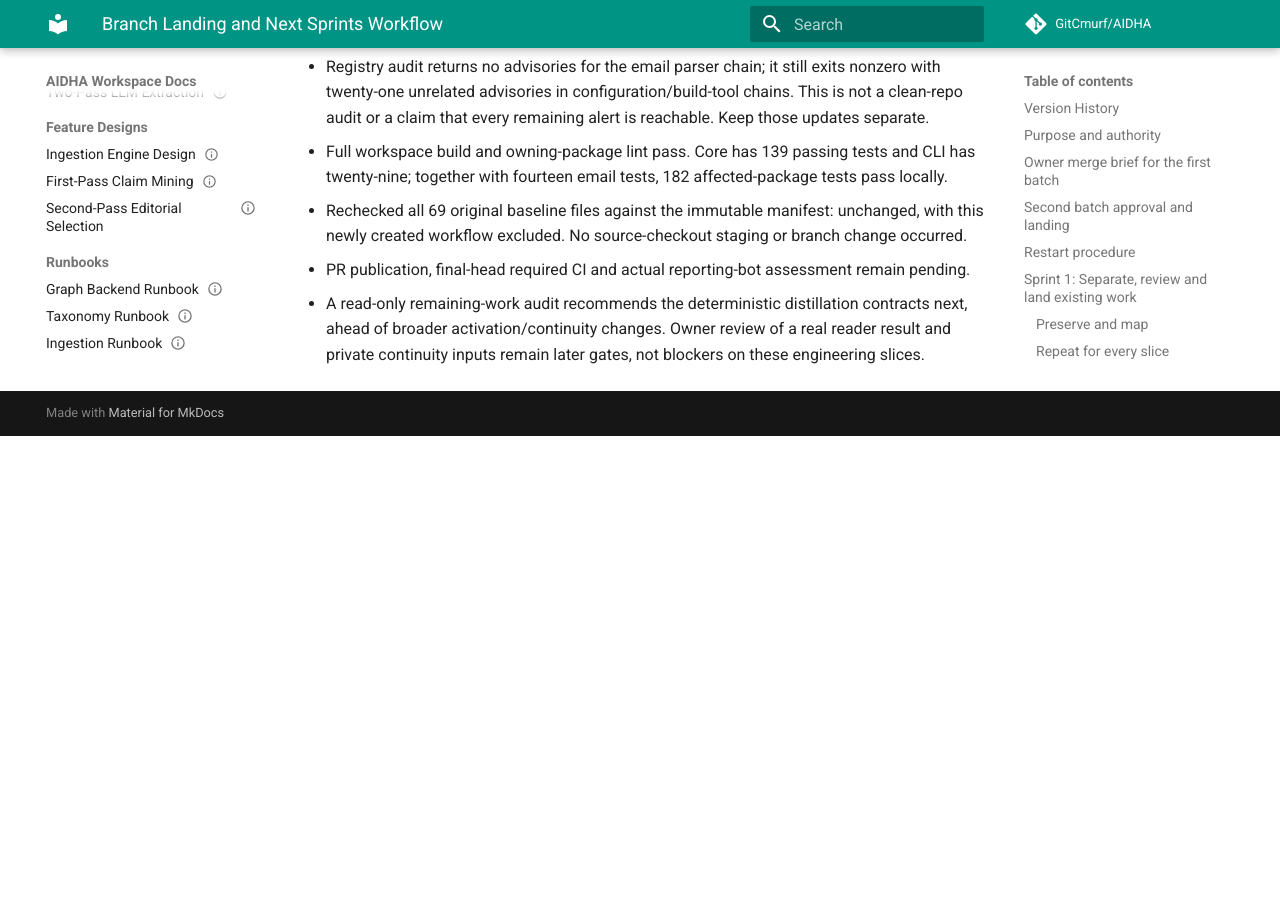
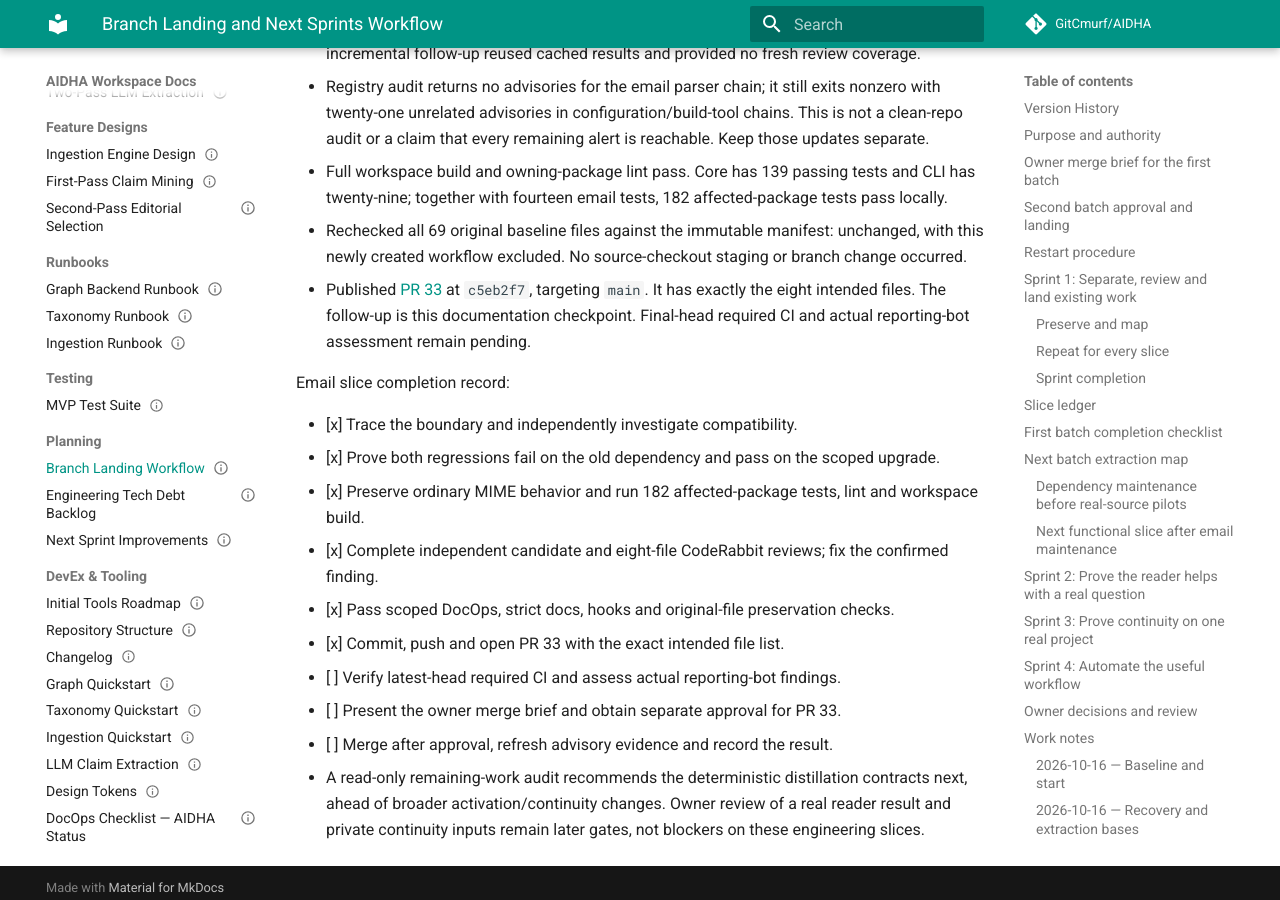
Before and after one commit to GitCmurf/AIDHA, an MkDocs documentation site: the page built from docs/05-planning/plan-015-branch-landing-workflow.md, in a window 1280 px wide and 900 px high, scrolled down 22801 px. Built offline with MkDocs 1.6.1 and Material for MkDocs 9.7.7, drawn with Linux system fonts in a browser that asks for light colours; comment, search, counter and statistics services are not loaded; the version menu is left out; before the commit the page ends 23237 px from its top, so only the background shows below that; some of the changed text lies outside the part shown.

Commit message:
docs(plan): record email maintenance PR and completed checks

```diff
--- a/docs/05-planning/plan-015-branch-landing-workflow.md
+++ b/docs/05-planning/plan-015-branch-landing-workflow.md
@@ -158,7 +158,7 @@
 | Graph search startup optimisation | Verified `main` at `eff2087`; independent | `015-graph-search-startup` / [PR 27](https://github.com/GitCmurf/AIDHA/pull/27) | Merged as `e2459c5` after base refresh and final-head required CI | 156 tests, lint/build/docs/DocOps and completed deep CodeRabbit review pass |
 | Private public-artifact guard | Independent; integrated `main` at `475f615` | `019-private-artifact-guard` / [PR 32](https://github.com/GitCmurf/AIDHA/pull/32) | Merged as `01ec0ed` after required CI and actual findings were addressed; final isolation fix peer-reviewed; supplemental CLI attempt gave no coverage | Forced-stage, newline, case, original-policy and fail-closed regressions; actual scan added to required test command |
 | Taxonomy-version provenance | Independent; integrated `main` at `475f615` | `020-taxonomy-provenance` / [PR 31](https://github.com/GitCmurf/AIDHA/pull/31) | Merged as `33f40cd`; approved patch and all eleven non-generated blobs unchanged; fresh exact-head CI and actual reporting-bot checks pass | Structured canonical fingerprint; exact Resource metadata after fresh SQLite reopen and email ingestion |
-| Email parser dependency maintenance | Verified `main` at `33f40cd`; independent | `021-email-parser-dependencies` / PR pending | Preparing regressions, compatible parent upgrade and review; merge approval pending | Synthetic malformed-address/mailto tests and ordinary MIME control; no real email |
+| Email parser dependency maintenance | Verified `main` at `33f40cd`; independent | `021-email-parser-dependencies` / [PR 33](https://github.com/GitCmurf/AIDHA/pull/33) | Published; final-head CI and actual bot assessment pending; separate merge approval required | Synthetic malformed-address/mailto tests and ordinary MIME control; no real email |
 | Extraction and source distillation | Dependency map pending | Pending | Separate foundational fixes and distillation where contracts permit | AIDHA-PLAN-009, AIDHA-PLAN-010; older reviews require exact-scope checks |
 | Activation and continuity | Dependency map pending; mixed commit `b628643` needs deliberate separation | Pending | Pair public CLI, persistence tests and currently uncommitted supporting docs | PLAN-008, PLAN-011, PLAN-014 |
 | Reader and evidence navigation | Core extraction/evidence contracts; exact boundaries pending | Pending | Split usable increments from questions, relations and paper discovery | PLAN-012, PLAN-013 |
@@ -214,7 +214,7 @@
 or users. Raw evidence remains in the local managed security-artifact store. The earlier
 32-alert snapshot at `475f615` is superseded.
 
-- [ ] Prepare a focused email dependency PR before a real-email pilot. The runtime `mailparser`
+- [x] Prepare a focused email dependency PR before a real-email pilot. The runtime `mailparser`
   chain invokes the affected address parser and text-link matcher. Prefer a compatible parent
   upgrade and test real parsing boundaries; do not force a major child override blindly.
 - [ ] Separately update the bounded configuration/YAML chains after checking the actual used APIs.
@@ -652,7 +652,21 @@
   twenty-nine; together with fourteen email tests, 182 affected-package tests pass locally.
 - Rechecked all 69 original baseline files against the immutable manifest: unchanged, with this
   newly created workflow excluded. No source-checkout staging or branch change occurred.
-- PR publication, final-head required CI and actual reporting-bot assessment remain pending.
+- Published [PR 33](https://github.com/GitCmurf/AIDHA/pull/33) at `c5eb2f7`, targeting `main`.
+  It has exactly the eight intended files. The follow-up is this documentation checkpoint.
+  Final-head required CI and actual reporting-bot assessment remain pending.
+
+Email slice completion record:
+
+- [x] Trace the boundary and independently investigate compatibility.
+- [x] Prove both regressions fail on the old dependency and pass on the scoped upgrade.
+- [x] Preserve ordinary MIME behavior and run 182 affected-package tests, lint and workspace build.
+- [x] Complete independent candidate and eight-file CodeRabbit reviews; fix the confirmed finding.
+- [x] Pass scoped DocOps, strict docs, hooks and original-file preservation checks.
+- [x] Commit, push and open PR 33 with the exact intended file list.
+- [ ] Verify latest-head required CI and assess actual reporting-bot findings.
+- [ ] Present the owner merge brief and obtain separate approval for PR 33.
+- [ ] Merge after approval, refresh advisory evidence and record the result.
 - A read-only remaining-work audit recommends the deterministic distillation contracts next,
   ahead of broader activation/continuity changes. Owner review of a real reader result and
   private continuity inputs remain later gates, not blockers on these engineering slices.
```
